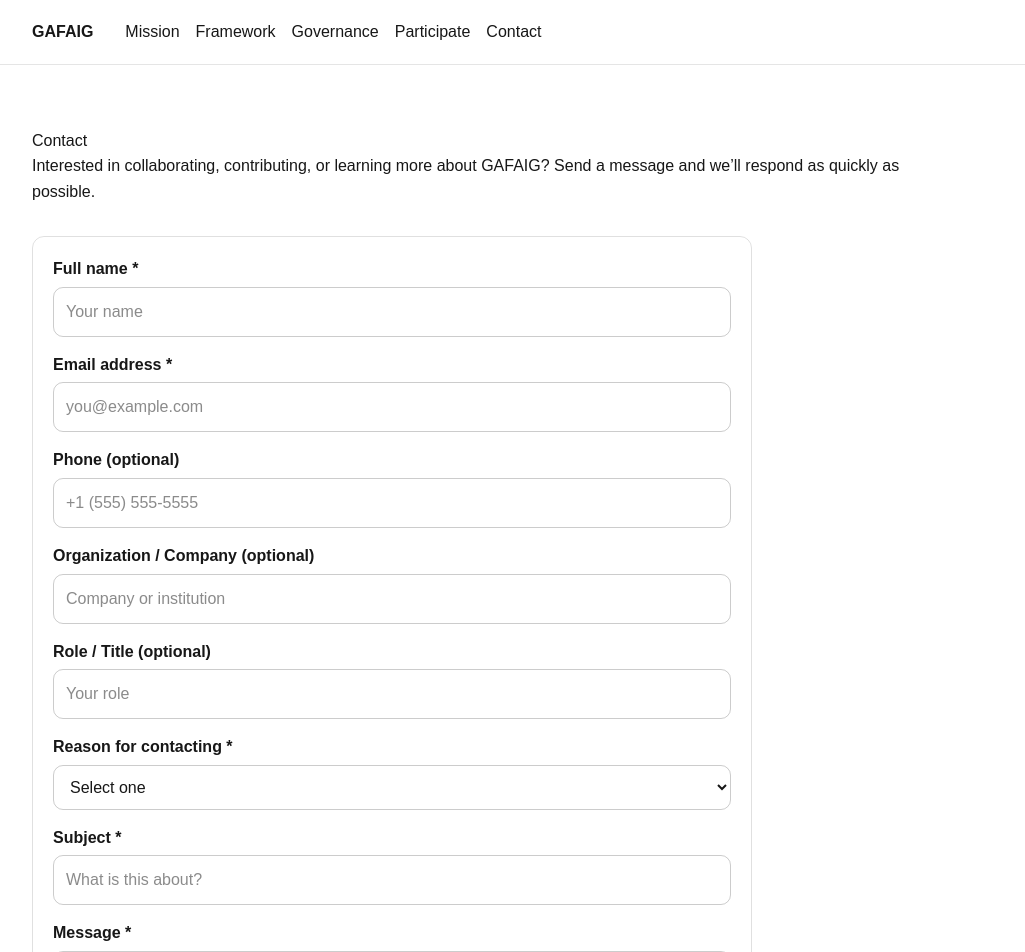
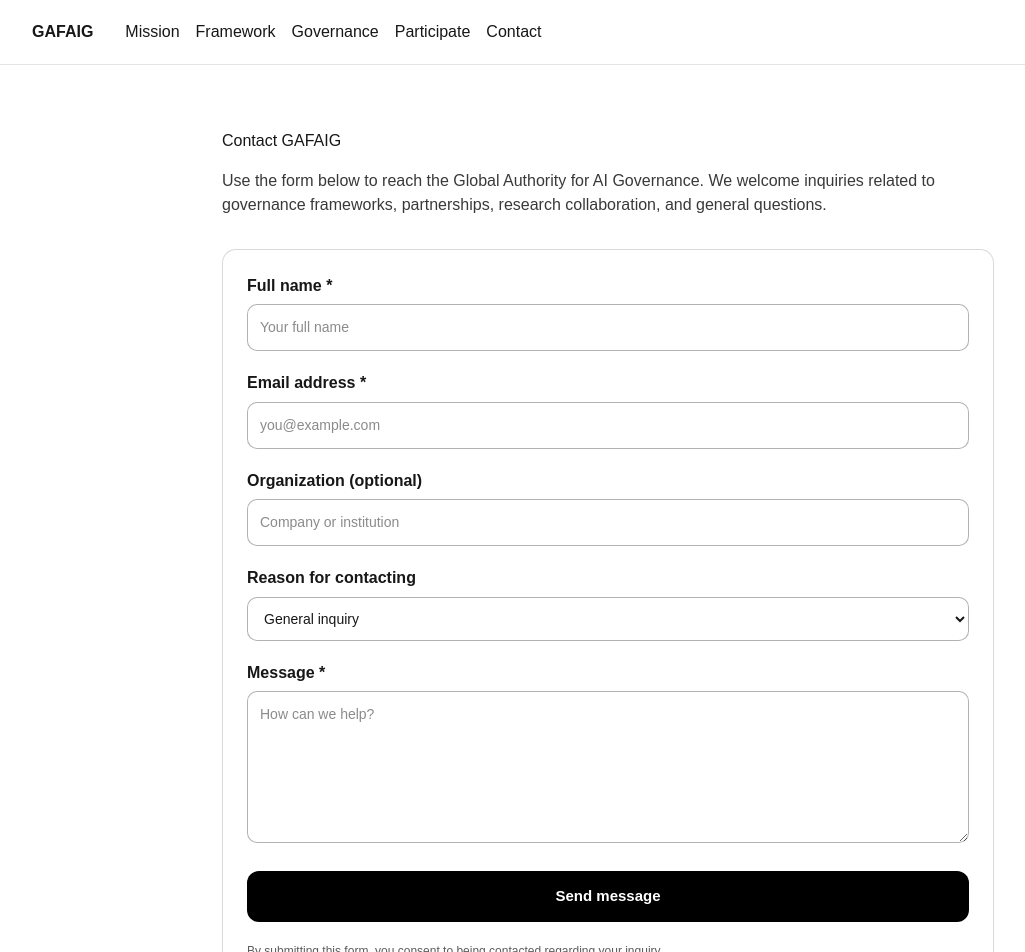
Before and after one commit to GAF2026/gafaig, a Next.js app: page /contact in a window 1280 px wide. Shown: the top 952 px of the page, without its empty margins (32-1057 px from the left). Built offline with nearby package versions, Linux system fonts and the light colour scheme.

Commit message:
Fix contact form styling and connect Formspree redirect

```diff
--- a/app/contact/page.tsx
+++ b/app/contact/page.tsx
@@ -3,44 +3,60 @@ import type { Metadata } from "next";
 export const metadata: Metadata = {
   title: "Contact — GAFAIG",
   description:
-    "Contact GAFAIG to inquire about partnerships, research collaboration, governance initiatives, or general questions.",
+    "Contact GAFAIG to inquire about partnerships, governance initiatives, research collaboration, or general questions.",
 };
+
 export default function ContactPage() {
   return (
-    <main style={{ padding: "4rem", fontFamily: "sans-serif" }}>
-      <h1>Contact</h1>
-      <p style={{ maxWidth: 900, lineHeight: 1.6 }}>
-        Interested in collaborating, contributing, or learning more about GAFAIG? Send a message and we’ll respond as
-        quickly as possible.
+    <main style={{ padding: "4rem", maxWidth: 900, margin: "0 auto" }}>
+      <h1>Contact GAFAIG</h1>
+
+      <p style={{ marginTop: "1rem", marginBottom: "2rem", opacity: 0.85 }}>
+        Use the form below to reach the Global Authority for AI Governance. We
+        welcome inquiries related to governance frameworks, partnerships,
+        research collaboration, and general questions.
       </p>
 
       <form
-        action="YOUR_FORMSPREE_URL"
+        action="https://formspree.io/f/xnjdgnoy"
         method="POST"
         style={{
-          marginTop: "2rem",
-          maxWidth: 720,
           display: "grid",
-          gap: "1rem",
-          padding: "1.25rem",
-          border: "1px solid rgba(0,0,0,0.12)",
-          borderRadius: 12,
+          gap: "1.25rem",
+          padding: "1.5rem",
+          border: "1px solid rgba(0,0,0,0.15)",
+          borderRadius: 14,
+          background: "#ffffff",
         }}
       >
-        <div style={{ display: "grid", gap: "0.35rem" }}>
-          <label htmlFor="fullName" style={{ fontWeight: 600 }}>
+        {/* Redirect after successful submission */}
+        <input
+          type="hidden"
+          name="_redirect"
+          value="https://www.gafaig.com/contact?sent=1"
+        />
+
+        <div style={{ display: "grid", gap: "0.4rem" }}>
+          <label htmlFor="name" style={{ fontWeight: 600 }}>
             Full name *
           </label>
           <input
-            id="fullName"
-            name="fullName"
+            id="name"
+            name="name"
+            type="text"
             required
-            placeholder="Your name"
-            style={{ padding: "0.75rem", borderRadius: 10, border: "1px solid rgba(0,0,0,0.2)" }}
+            placeholder="Your full name"
+            style={{
+              padding: "0.75rem",
+              borderRadius: 10,
+              border: "1px solid rgba(0,0,0,0.3)",
+              background: "white",
+              fontSize: 14,
+            }}
           />
         </div>
 
-        <div style={{ display: "grid", gap: "0.35rem" }}>
+        <div style={{ display: "grid", gap: "0.4rem" }}>
           <label htmlFor="email" style={{ fontWeight: 600 }}>
             Email address *
           </label>
@@ -50,124 +66,101 @@ export default function ContactPage() {
             type="email"
             required
             placeholder="you@example.com"
-            style={{ padding: "0.75rem", borderRadius: 10, border: "1px solid rgba(0,0,0,0.2)" }}
+            style={{
+              padding: "0.75rem",
+              borderRadius: 10,
+              border: "1px solid rgba(0,0,0,0.3)",
+              background: "white",
+              fontSize: 14,
+            }}
           />
         </div>
 
-        <div style={{ display: "grid", gap: "0.35rem" }}>
-          <label htmlFor="phone" style={{ fontWeight: 600 }}>
-            Phone (optional)
-          </label>
-          <input
-            id="phone"
-            name="phone"
-            placeholder="+1 (555) 555-5555"
-            style={{ padding: "0.75rem", borderRadius: 10, border: "1px solid rgba(0,0,0,0.2)" }}
-          />
-        </div>
-
-        <div style={{ display: "grid", gap: "0.35rem" }}>
+        <div style={{ display: "grid", gap: "0.4rem" }}>
           <label htmlFor="organization" style={{ fontWeight: 600 }}>
-            Organization / Company (optional)
+            Organization (optional)
           </label>
           <input
             id="organization"
             name="organization"
+            type="text"
             placeholder="Company or institution"
-            style={{ padding: "0.75rem", borderRadius: 10, border: "1px solid rgba(0,0,0,0.2)" }}
+            style={{
+              padding: "0.75rem",
+              borderRadius: 10,
+              border: "1px solid rgba(0,0,0,0.3)",
+              background: "white",
+              fontSize: 14,
+            }}
           />
         </div>
 
-        <div style={{ display: "grid", gap: "0.35rem" }}>
-          <label htmlFor="role" style={{ fontWeight: 600 }}>
-            Role / Title (optional)
-          </label>
-          <input
-            id="role"
-            name="role"
-            placeholder="Your role"
-            style={{ padding: "0.75rem", borderRadius: 10, border: "1px solid rgba(0,0,0,0.2)" }}
-          />
-        </div>
-
-        <div style={{ display: "grid", gap: "0.35rem" }}>
+        <div style={{ display: "grid", gap: "0.4rem" }}>
           <label htmlFor="reason" style={{ fontWeight: 600 }}>
-            Reason for contacting *
+            Reason for contacting
           </label>
           <select
             id="reason"
             name="reason"
-            required
-            defaultValue=""
-            style={{ padding: "0.75rem", borderRadius: 10, border: "1px solid rgba(0,0,0,0.2)" }}
+            defaultValue="General inquiry"
+            style={{
+              padding: "0.75rem",
+              borderRadius: 10,
+              border: "1px solid rgba(0,0,0,0.3)",
+              background: "white",
+              fontSize: 14,
+            }}
           >
-            <option value="" disabled>
-              Select one
-            </option>
-            <option value="partnership">Partnership</option>
-            <option value="research">Research / Collaboration</option>
-            <option value="press">Press / Media</option>
-            <option value="careers">Careers</option>
-            <option value="general">General inquiry</option>
-            <option value="other">Other</option>
+            <option value="General inquiry">General inquiry</option>
+            <option value="Partnership">Partnership</option>
+            <option value="Research collaboration">Research collaboration</option>
+            <option value="Governance input">Governance input</option>
+            <option value="Media / speaking">Media / speaking</option>
+            <option value="Other">Other</option>
           </select>
         </div>
 
-        <div style={{ display: "grid", gap: "0.35rem" }}>
-          <label htmlFor="subject" style={{ fontWeight: 600 }}>
-            Subject *
-          </label>
-          <input
-            id="subject"
-            name="subject"
-            required
-            placeholder="What is this about?"
-            style={{ padding: "0.75rem", borderRadius: 10, border: "1px solid rgba(0,0,0,0.2)" }}
-          />
-        </div>
-
-        <div style={{ display: "grid", gap: "0.35rem" }}>
+        <div style={{ display: "grid", gap: "0.4rem" }}>
           <label htmlFor="message" style={{ fontWeight: 600 }}>
             Message *
           </label>
           <textarea
             id="message"
             name="message"
+            rows={6}
             required
-            placeholder="Tell us what you’re looking for…"
-            rows={6}
-            style={{ padding: "0.75rem", borderRadius: 10, border: "1px solid rgba(0,0,0,0.2)" }}
+            placeholder="How can we help?"
+            style={{
+              padding: "0.75rem",
+              borderRadius: 10,
+              border: "1px solid rgba(0,0,0,0.3)",
+              background: "white",
+              fontSize: 14,
+              resize: "vertical",
+            }}
           />
         </div>
-
-        <label style={{ display: "flex", gap: "0.6rem", alignItems: "flex-start", lineHeight: 1.4 }}>
-          <input type="checkbox" name="consent" required style={{ marginTop: 3 }} />
-          <span>
-            I acknowledge the privacy policy and consent to be contacted by GAFAIG regarding this inquiry. *
-          </span>
-        </label>
-
-        {/* Optional: helps Formspree route replies */}
-        <input type="hidden" name="_subject" value="GAFAIG Contact Form Submission" />
 
         <button
           type="submit"
           style={{
             marginTop: "0.5rem",
-            padding: "0.85rem 1rem",
+            padding: "0.9rem",
             borderRadius: 12,
-            border: "1px solid rgba(0,0,0,0.2)",
-            background: "black",
-            color: "white",
+            border: "none",
+            background: "#000",
+            color: "#fff",
             fontWeight: 700,
+            fontSize: 15,
             cursor: "pointer",
           }}
         >
           Send message
         </button>
 
-        <p style={{ fontSize: 12, opacity: 0.7, marginTop: "0.75rem" }}>
-          If you prefer, email us directly at <a href="mailto:info@gafaig.com">info@gafaig.com</a>.
+        <p style={{ fontSize: 12, opacity: 0.7 }}>
+          By submitting this form, you consent to being contacted regarding your
+          inquiry.
         </p>
       </form>
     </main>
```
